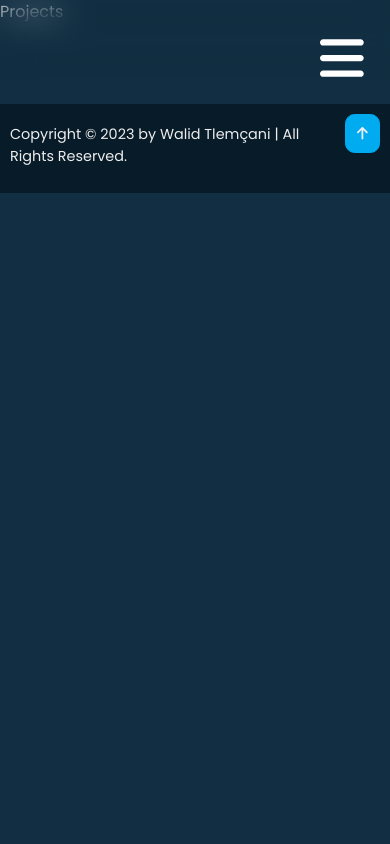
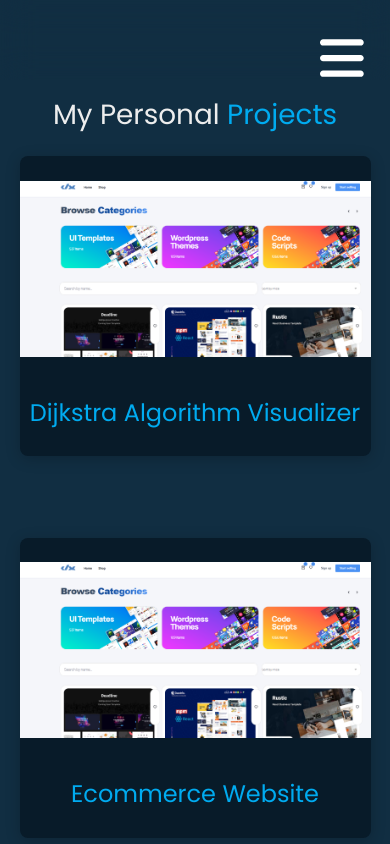
Before and after one commit to waliidtlm/Portfolio_React, a React (Vite) app in the folder myPortfolio/: page /Projects in a window 390 px wide. Shown: the top 844 px of the page. Built offline with nearby package versions, Linux system fonts and the light colour scheme.

Commit message:
new changes in the project section

```diff
--- a/myPortfolio/src/App.jsx
+++ b/myPortfolio/src/App.jsx
@@ -4,6 +4,7 @@ import Projects from "./pages/Projects"
 import Experience from "./pages/Experience"
 import Navbar from "./components/Navbar"
 import Footer from "./components/Footer"
+import ProjectDisplay from "./pages/ProjectDisplay"
 import "./styles/App.css"
 
 
@@ -17,6 +18,7 @@ function App() {
       <Routes>
         <Route path="/" element={<Home/>} />
         <Route path="/Projects" element={<Projects/>} />
+        <Route path="/Project/:id" element={<ProjectDisplay/>} />
         <Route path="/Experience" element={<Experience/>} />
       </Routes>
       <Footer/>
--- /dev/null
+++ b/myPortfolio/src/components/ProjectItem.jsx
@@ -0,0 +1,19 @@
+import React from "react";
+import { useNavigate } from "react-router-dom";
+
+function ProjectItem({name, id, image }) {
+  const navigate = useNavigate();
+  return (
+    <div
+      className="projectItem"
+      onClick={() => {
+        navigate("/Project/" + id);
+      }}
+    >
+      <div style={{ backgroundImage: `url(${image})` }} className="bgImage" />
+      <h1> {name} </h1>
+    </div>
+  );
+}
+
+export default ProjectItem;
--- /dev/null
+++ b/myPortfolio/src/components/ProjectsData.jsx
@@ -0,0 +1,25 @@
+import Ecommerce from "../assets/Ecommerce.png"
+
+export const ProjectsData = [
+  {
+    name: "Dijkstra Algorithm Visualizer",
+    image: Ecommerce,
+    skills: "JavaScript,HTML,CSS",
+  },
+  {
+    name: "Ecommerce Website",
+    image: Ecommerce,
+    skills: "React,Node.js,MongoDB",
+  },
+  {
+    name: "Spotify Clone",
+    image: Ecommerce,
+    skills: "React,Node.js,MongoDB,SpotifyAPI",
+  },
+  {
+    name: "Social Media Website",
+    image: Ecommerce,
+    skills: "React,Node.js,MySQL,GraphQL",
+  },
+
+];
--- /dev/null
+++ b/myPortfolio/src/pages/ProjectDisplay.jsx
@@ -0,0 +1,23 @@
+import React from "react";
+import { useParams } from "react-router-dom";
+import { ProjectsData } from "../components/ProjectsData";
+import {faGithub} from "@fortawesome/free-brands-svg-icons"
+import {FontAwesomeIcon} from "@fortawesome/react-fontawesome"
+import "../styles/ProjectDisplay.css";
+
+function ProjectDisplay() {
+  const { id } = useParams();
+  const project = ProjectsData[id];
+  return (
+    <div className="project">
+      <h1> {project.name}</h1>
+      <img src={project.image} />
+      <p>
+        <b>Skills:</b> {project.skills}
+      </p>
+      <FontAwesomeIcon icon={faGithub} />
+      </div>
+  );
+}
+
+export default ProjectDisplay;
--- a/myPortfolio/src/pages/Projects.jsx
+++ b/myPortfolio/src/pages/Projects.jsx
@@ -1,9 +1,22 @@
-import React from 'react'
+import React from "react";
+import ProjectItem from "../components/ProjectItem";
+import { ProjectsData } from "../components/ProjectsData";
+
+import "../styles/Projects.css";
 
 function Projects() {
   return (
-    <div>Projects</div>
-  )
+    <div className="projects">
+      <h1> My Personal <span>Projects</span> </h1>
+      <div className="ProjectData">
+        {ProjectsData.map((project, idx) => {
+          return (
+            <ProjectItem id={idx} name={project.name}  image={project.image}  />
+          );
+        })}
+      </div>
+    </div>
+  );
 }
 
-export default Projects
+export default Projects;
--- a/myPortfolio/src/styles/Experience.css
+++ b/myPortfolio/src/styles/Experience.css
@@ -1,5 +1,7 @@
+
 .experience{
     padding-top: 5%;
+    height: auto;
 }
 
 .vertical-timeline-element-content {
@@ -55,3 +57,9 @@ font-size: 1.5rem;
     -moz-animation: cd-bounce-1 1500ms;
     animation: cd-bounce-1 1500ms;
 }
+@media only screen and (max-width: 600px) {
+    .experience{
+        padding-top: 15%;
+        height: auto;
+    }
+}
--- a/myPortfolio/src/styles/Navbar.css
+++ b/myPortfolio/src/styles/Navbar.css
@@ -1,7 +1,7 @@
 .navbar {
     width: 100%;
     height: 80px;
-    position:absolute;
+    position:fixed;
     backdrop-filter: blur(1rem);
   }
   .links {
--- /dev/null
+++ b/myPortfolio/src/styles/ProjectDisplay.css
@@ -0,0 +1,28 @@
+.project {
+    width: 100%;
+    height: calc(100vh - 100px);
+    display: flex;
+    justify-content: center;
+    align-items: center;
+    flex-direction: column;
+  }
+
+  .project h1 {
+    margin-top: 50px;
+    color: #3e497a;
+    font-size: 35px;
+  }
+  .project img {
+    width: 700px;
+    border-radius: 10px;
+  }
+
+  .project p {
+    font-size: 40px;
+    color: #3e497a;
+  }
+
+  .project svg {
+    font-size: 60px;
+    color: #3e497a;
+  }
--- /dev/null
+++ b/myPortfolio/src/styles/Projects.css
@@ -0,0 +1,82 @@
+.projects {
+    width: 100%;
+    height: auto;
+    display: flex;
+    padding: 8% 5% 10% 5%;
+    align-items: center;
+    flex-direction: column;
+  }
+
+  .ProjectData{
+    width: 100%;
+    height: auto;
+    display: grid;
+    grid-template-columns: 2fr 2fr;
+    place-items: center;
+    gap: 5%;
+  }
+
+  /* MENU ITEM STYLING */
+
+  .projectItem {
+    border-radius: .5rem;
+    background-color: #081b29;
+    width: 100%;
+    height: 550px;
+    margin-top: 5%;
+    box-shadow: 0px 3px 15px rgba(0, 0, 0, 0.2);
+    text-align: center;
+
+  }
+  .projectItem:hover {
+    box-shadow: 0px 3px 15px rgba(0, 0, 0, 0.5);
+    transition: 0.3s ease-in;
+    cursor: pointer;
+  }
+
+  .projectItem .bgImage {
+    border-top-left-radius: 15px;
+    border-top-right-radius: 15px;
+    width: 100%;
+    height: 75%;
+    background-position: center;
+    background-repeat: no-repeat;
+    background-size: contain;
+  }
+
+  .projectItem h1 {
+    font-size: 1.5rem;
+    color:#00abf0;
+    padding-top: 5%;
+
+  }
+
+  @media only screen and (max-width: 1300px) {
+    .ProjectData {
+      grid-template-columns: 2fr ;
+    }
+    .projects{
+      padding-top: 20%;
+    }
+  }
+
+  @media only screen and (max-width: 800px) {
+    .ProjectData {
+      grid-template-columns: 2fr;
+    }
+    .projects{
+
+      padding: 25% 5% 50% 5%;
+    }
+
+  }
+
+  @media only screen and (max-width: 800px) {
+    .ProjectData {
+      width: 100%;
+    }
+    .projectItem {
+      width: 100%;
+      height: 300px;
+    }
+  }
```
Also changed, not shown: myPortfolio/src/assets/Ecommerce.png (added).
